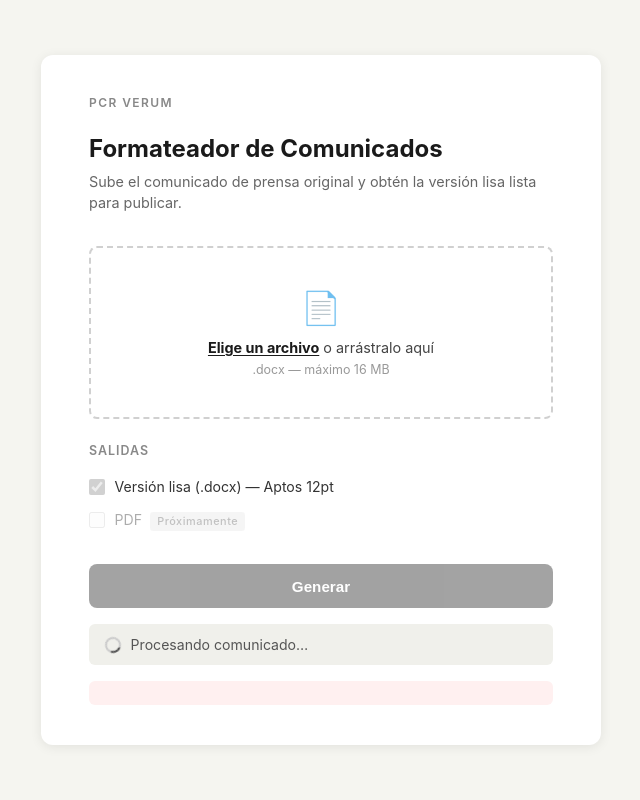
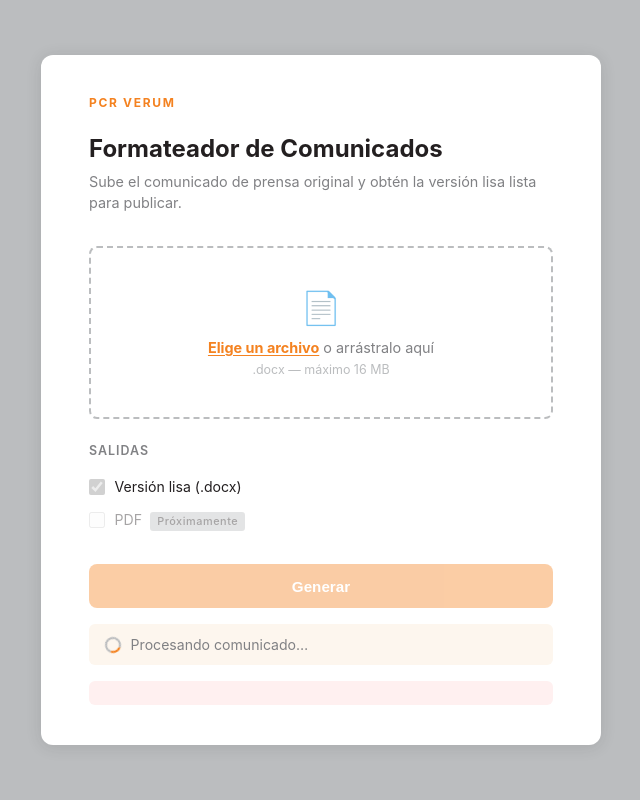
Before and after one commit to diego1aguirre/Comunicado-app, a Flask app: page / in a window 1280 px wide. Shown: the whole page, without its empty margins (319-959 px from the left). Run offline with Flask 3, Linux system fonts and the light colour scheme; parts of the project's set-up code (start-up, migrations or seed data) failed here and were passed over.

Commit message:
style: apply brand colors and clean up label text
- Add CSS custom properties for brand palette (orange, amber, grey tones, teal)
- Apply colors throughout: background, card, logo, headings, drop zone,
  file pill, button, spinner, options label, checkboxes, badges
- Button uses --main-color (#F48220) with --second-color (#FAAE1C) on hover
- Remove '— Aptos 12pt' from the plain version checkbox label

Co-Authored-By: Claude Sonnet 4.6 <noreply@anthropic.com>

```diff
--- a/templates/index.html
+++ b/templates/index.html
@@ -5,12 +5,21 @@
   <meta name="viewport" content="width=device-width, initial-scale=1.0" />
   <title>Comunicado — Formateador</title>
   <style>
+    :root {
+      --main-color:   #F48220;
+      --second-color: #FAAE1C;
+      --third-color:  #808184;
+      --fourth-color: #BBBDBF;
+      --fivth-color:  #231F20;
+      --sixth-color:  #08A698;
+    }
+
     *, *::before, *::after { box-sizing: border-box; margin: 0; padding: 0; }
 
     body {
       font-family: -apple-system, BlinkMacSystemFont, 'Segoe UI', sans-serif;
-      background: #f5f5f0;
-      color: #1a1a1a;
+      background: var(--fourth-color);
+      color: var(--fivth-color);
       min-height: 100vh;
       display: flex;
       align-items: center;
@@ -21,7 +30,7 @@
     .card {
       background: #fff;
       border-radius: 12px;
-      box-shadow: 0 2px 12px rgba(0,0,0,0.08);
+      box-shadow: 0 2px 16px rgba(35,31,32,0.12);
       padding: 2.5rem 3rem;
       width: 100%;
       max-width: 560px;
@@ -29,29 +38,30 @@
 
     .logo {
       font-size: 0.75rem;
-      font-weight: 600;
-      letter-spacing: 0.12em;
+      font-weight: 700;
+      letter-spacing: 0.14em;
       text-transform: uppercase;
-      color: #888;
+      color: var(--main-color);
       margin-bottom: 1.5rem;
     }
 
     h1 {
       font-size: 1.5rem;
       font-weight: 700;
+      color: var(--fivth-color);
       margin-bottom: 0.5rem;
     }
 
     .subtitle {
       font-size: 0.9rem;
-      color: #666;
+      color: var(--third-color);
       margin-bottom: 2rem;
       line-height: 1.5;
     }
 
     /* Drop zone */
     .drop-zone {
-      border: 2px dashed #d0d0d0;
+      border: 2px dashed var(--fourth-color);
       border-radius: 8px;
       padding: 2.5rem 1.5rem;
       text-align: center;
@@ -62,8 +72,8 @@
 
     .drop-zone:hover,
     .drop-zone.drag-over {
-      border-color: #1a1a1a;
-      background: #fafafa;
+      border-color: var(--main-color);
+      background: #fff8f2;
     }
 
     .drop-zone input[type="file"] {
@@ -83,18 +93,18 @@
 
     .drop-label {
       font-size: 0.9rem;
-      color: #444;
+      color: var(--third-color);
     }
 
     .drop-label strong {
-      color: #1a1a1a;
+      color: var(--main-color);
       text-decoration: underline;
       text-underline-offset: 2px;
     }
 
     .drop-hint {
       font-size: 0.78rem;
-      color: #999;
+      color: var(--fourth-color);
       margin-top: 0.4rem;
     }
 
@@ -103,10 +113,11 @@
       display: none;
       align-items: center;
       gap: 0.75rem;
-      background: #f5f5f0;
+      background: #fdf6ee;
       border-radius: 8px;
       padding: 1rem 1.25rem;
       margin-top: 1rem;
+      border: 1px solid #f5dfc0;
     }
 
     .file-selected.visible { display: flex; }
@@ -121,6 +132,7 @@
     .file-name {
       font-size: 0.9rem;
       font-weight: 500;
+      color: var(--fivth-color);
       white-space: nowrap;
       overflow: hidden;
       text-overflow: ellipsis;
@@ -128,14 +140,14 @@
 
     .file-size {
       font-size: 0.78rem;
-      color: #888;
+      color: var(--third-color);
       margin-top: 0.1rem;
     }
 
     .remove-btn {
       background: none;
       border: none;
-      color: #aaa;
+      color: var(--fourth-color);
       cursor: pointer;
       font-size: 1.1rem;
       padding: 0.2rem;
@@ -143,7 +155,7 @@
       transition: color 0.15s;
     }
 
-    .remove-btn:hover { color: #444; }
+    .remove-btn:hover { color: var(--fivth-color); }
 
     /* Output options */
     .options {
@@ -155,7 +167,7 @@
       font-weight: 600;
       letter-spacing: 0.08em;
       text-transform: uppercase;
-      color: #888;
+      color: var(--third-color);
       margin-bottom: 0.75rem;
     }
 
@@ -165,19 +177,19 @@
       gap: 0.6rem;
       padding: 0.5rem 0;
       font-size: 0.88rem;
-      color: #333;
+      color: var(--fivth-color);
     }
 
     .option-row input[type="checkbox"] {
       width: 16px;
       height: 16px;
-      accent-color: #1a1a1a;
+      accent-color: var(--main-color);
     }
 
     .badge {
       font-size: 0.68rem;
-      background: #e8e8e8;
-      color: #666;
+      background: var(--fourth-color);
+      color: var(--fivth-color);
       padding: 0.15rem 0.45rem;
       border-radius: 3px;
       font-weight: 500;
@@ -190,7 +202,7 @@
       width: 100%;
       margin-top: 1.75rem;
       padding: 0.85rem 1.5rem;
-      background: #1a1a1a;
+      background: var(--main-color);
       color: #fff;
       border: none;
       border-radius: 8px;
@@ -200,7 +212,7 @@
       transition: background 0.15s, opacity 0.15s;
     }
 
-    .submit-btn:hover { background: #333; }
+    .submit-btn:hover { background: var(--second-color); }
     .submit-btn:disabled { opacity: 0.4; cursor: not-allowed; }
 
     /* Status messages */
@@ -216,8 +228,8 @@
       display: flex;
       align-items: center;
       gap: 0.6rem;
-      background: #f0f0eb;
-      color: #555;
+      background: #fdf6ee;
+      color: var(--third-color);
     }
 
     .status.error {
@@ -229,8 +241,8 @@
     .spinner {
       width: 16px;
       height: 16px;
-      border: 2px solid #ccc;
-      border-top-color: #555;
+      border: 2px solid var(--fourth-color);
+      border-top-color: var(--main-color);
       border-radius: 50%;
       animation: spin 0.7s linear infinite;
       flex-shrink: 0;
@@ -268,7 +280,7 @@
         <div class="options-label">Salidas</div>
         <div class="option-row">
           <input type="checkbox" id="optPlain" checked disabled />
-          <label for="optPlain">Versión lisa (.docx) — Aptos 12pt</label>
+          <label for="optPlain">Versión lisa (.docx)</label>
         </div>
         <div class="option-row" style="opacity:0.4;">
           <input type="checkbox" id="optPdf" disabled />
```
